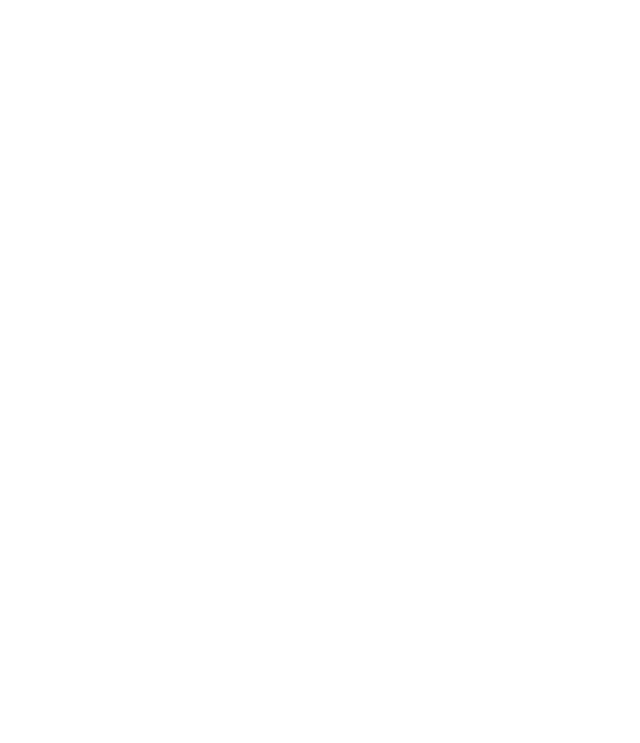
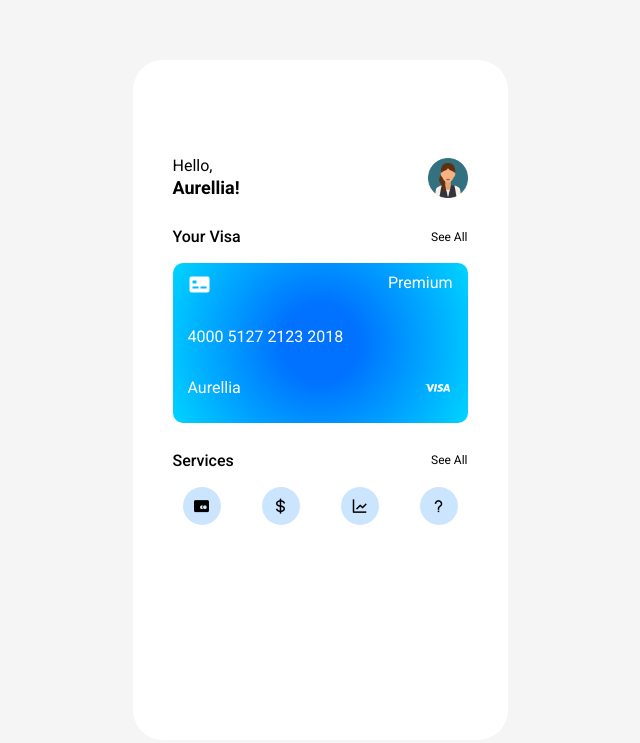
Before and after one commit to dwikarunia0001/SkwnFrontendDev-1B-DwiKarunia, a plain HTML site: page index.html in a window 1280 px wide. Shown: the whole page, without its empty margins (320-960 px from the left). Drawn offline with nearby package versions, Linux system fonts and the light colour scheme.

Commit message:
develop visa and services section

```diff
--- a/index.html
+++ b/index.html
@@ -13,6 +13,58 @@
     <link rel="stylesheet" href="https://cdn.jsdelivr.net/npm/boxicons@latest/css/boxicons.min.css">
   </head>
   <body>
+    <div class="wrap">
+        <div class="container">
+            <header class="top">
+                <div class="profile-text">
+                    <p>Hello,</p>
+                    <h6>Aurellia!</h6>
+                </div>
+                <div class="profile-pic">
+                  <img src="images/user.png" alt="avatar">
+                </div>
+
+            </header>
+            <main>
+              <!--Visa Section-->
+              <section class="visa">
+                <div class="title">
+                  <h6>Your Visa</h6>
+                  <span>See All</span>
+                </div>
+                <div class="visa-card">
+                  <div class="card-blue">
+                    <div class="chip">
+                      <div class='bx bxs-credit-card-front'></div>
+                      <span>Premium</span>
+                    </div>
+                    <div class="no-seri">
+                      <p>4000 5127 2123 2018</p>
+                    </div>
+                    <div class="own">
+                      <p>Aurellia</p>
+                      <div class="bx bxl-visa"></div>
+                    </div>
+                  </div>
+                </div>
+              </section>
+
+              <!--Services Section-->
+              <section class="services">
+                <div class="title">
+                  <h6>Services</h6>
+                  <span>See All</span>
+                </div>
+                <div class="services-icon">
+                  <i class='bx bxs-credit-card-alt'></i>
+                  <i class='bx bx-dollar'></i>
+                  <i class='bx bx-line-chart'></i>
+                  <i class='bx bx-question-mark'></i>
+                </div>
+              </section>
+            </main>
+        </div>
+    </div>
     <script></script>
   </body>
 </html>
--- a/style.css
+++ b/style.css
@@ -1,13 +1,142 @@
 @import url('https://fonts.googleapis.com/css2?family=Inter:wght@400;700;800&family=Roboto:wght@400;500;700&family=Rubik&display=swap');
 
-*{
+body{
     margin: 0;
     padding: 0;
     box-sizing: border-box;
     list-style: none;
     text-decoration: none;
     font-family: 'Roboto', sans-serif;
+    height: 100vh;
+    background: #f5f5f5;
 }
+
+.wrap {
+    display: flex;
+    height: 100vh;
+    margin: 0 auto;
+    max-width: 840px;
+}
+
+.container {
+    width: 375px;
+    height: 680px;
+    margin: auto;
+    border-radius: 30px;
+    background: #ffff;
+}
+
+.top {
+    padding: 80px 40px;
+    display: flex;
+    justify-content: space-between;
+    align-items: center;
+}
+
+.profile-text p{
+    font-size: 16px;
+    margin-bottom: -40px;
+}
+
+.profile-text h6{
+    font-weight: 700;
+    font-size: 18px;
+}
+
+.profile-pic img{
+    width: 40px;
+    margin-top: -20px;
+}
+
+/* visa section */
+
+.visa {
+    padding: 80px 40px;
+    display: flex;
+    flex-direction: column;
+    justify-content: space-between;
+    margin-top: -210px;
+}
+
+.title {
+    display: flex;
+    justify-content: space-between;
+    align-items: center;
+}
+
+.title h6 {
+    font-size: 16px;
+    font-weight: 500;
+}
+
+.title span {
+    font-size: 12px;
+}
+
+.visa-card {
+    display: flex;
+    gap: 10px;
+    margin-top: -20px;
+    overflow-x: hidden;
+}
+
+.card-blue {
+    background: var(--blue-gradient);
+    padding: 10px 15px 10px 15px;
+    width: 300px;
+    border-radius: 10px;
+    color: #ffff;
+}
+
+.card-blue .chip {
+    margin-bottom: 30px;
+    display: flex;
+    justify-content: space-between;
+}
+
+.card-blue .chip .bx {
+    font-size: 24px;
+}
+
+.card-blue .own {
+    display: flex;
+    justify-content: space-between;
+    align-items: center;
+}
+
+.own .bx {
+    font-size: 30px;
+}
+
+/* visa section */
+
+/* services section */
+
+.services {
+    padding: 80px 40px;
+    display: flex;
+    flex-direction: column;
+    justify-content: space-between;
+    margin-top: -170px;
+}
+
+.services-icon {
+    padding-left: 10px;
+    padding-right: 10px;
+    display: flex;
+    justify-content: space-between;
+    align-items: center;
+    margin-top: -20px;
+}
+
+.services-icon i{
+    font-size: 18px;
+    padding: 10px;
+    border-radius: 100px;
+    background-color: var(--light-blue);
+}
+
+/* services section */
 
 :root{
     --text-color: #000000;
```
Also changed, not shown: images/user.png (added).
